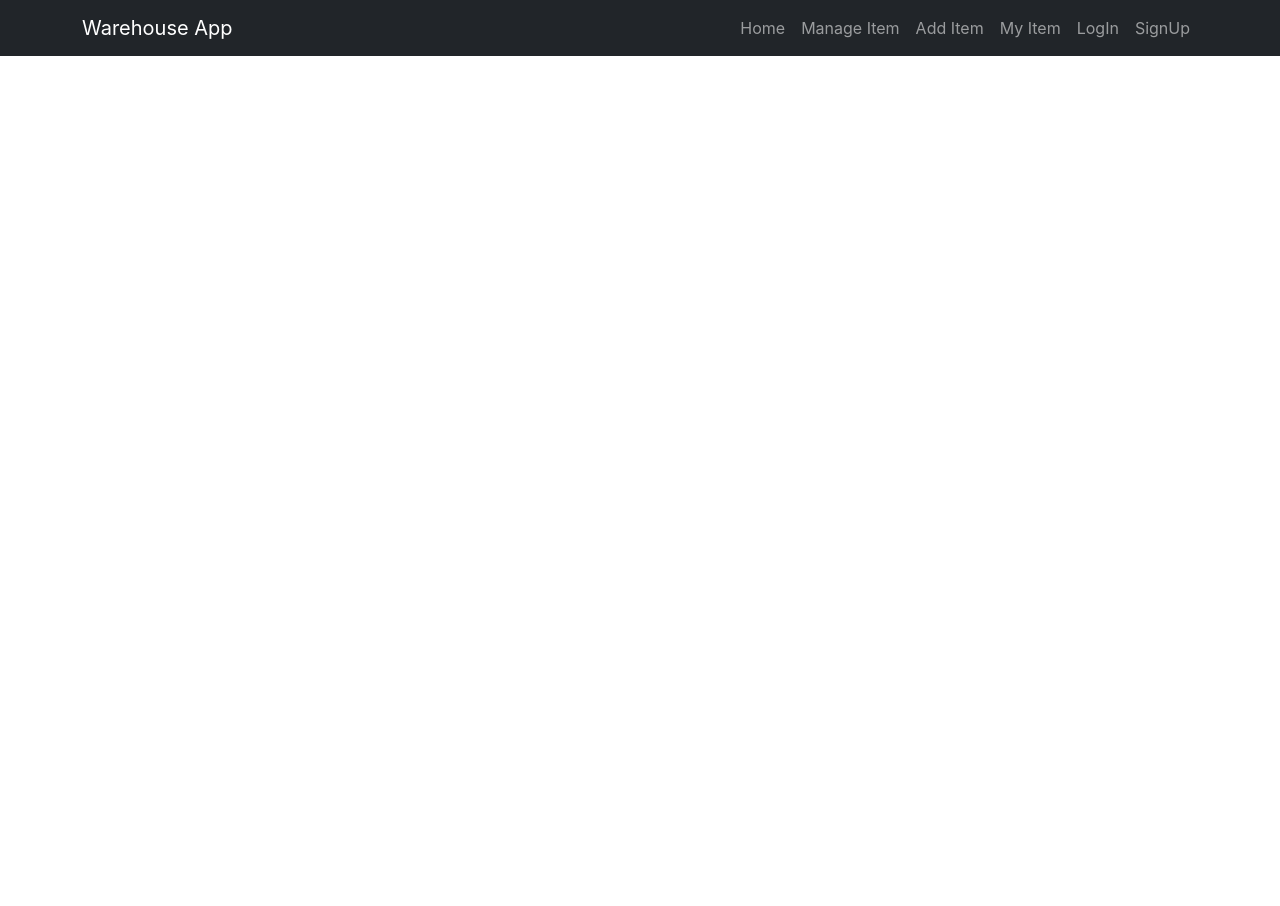
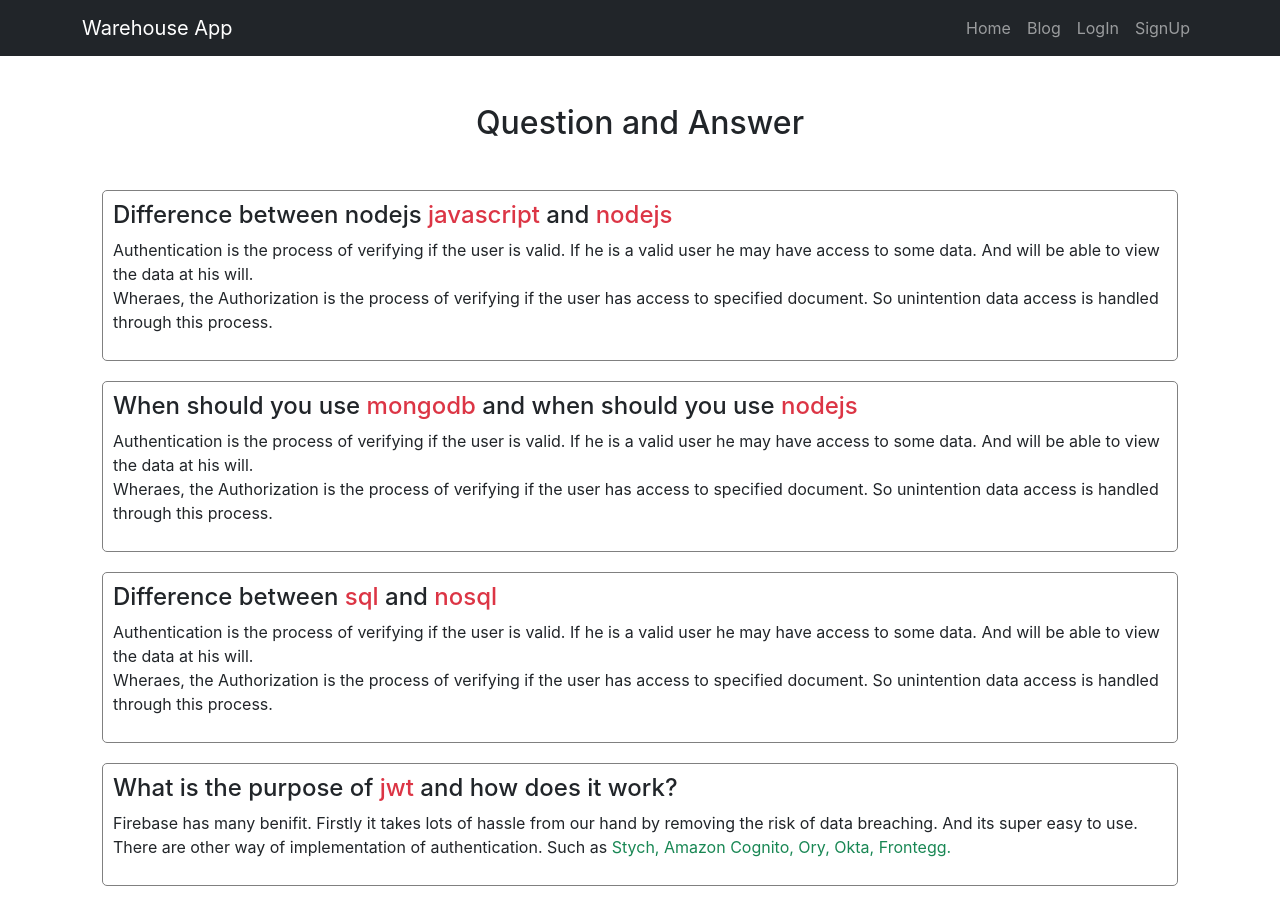
Before and after one commit to abrarfahim19/warehouse-client, a React (Create React App) app: page /blog in a window 1280 px wide. Before the commit the page ends 800 px from the top, so only its background shows below. Built offline with nearby package versions, Linux system fonts and the light colour scheme; no server answers.

Commit message:
my items

```diff
--- a/src/App.js
+++ b/src/App.js
@@ -8,6 +8,8 @@ import Register from './Components/Register/Register';
 import Login from './Components/Login/Login';
 import RequireAuth from './Components/RequireAuth/RequireAuth';
 import ProductDetails from './Components/ProductDetails/ProductDetails';
+import Blog from './Components/Blog/Blog';
+import MyItem from './Components/MyItem/MyItem';
 
 function App() {
   return (
@@ -16,11 +18,20 @@ function App() {
       <Routes>
         <Route path='/' element={<Home></Home>}></Route>
         <Route path='/home' element={<Home></Home>}></Route>
+        <Route path='/blog' element={<Blog></Blog>}></Route>
+
         <Route path='/manage' element={
         <RequireAuth>
           <Manage></Manage>
         </RequireAuth>}>
         </Route>
+
+        <Route path='/myitem' element={
+        <RequireAuth>
+          <MyItem></MyItem>
+        </RequireAuth>}>
+        </Route>
+
         <Route path='/inventory/:Id' element={
           <RequireAuth>
             <ProductDetails></ProductDetails>
--- /dev/null
+++ b/src/Components/Blog/Blog.css
@@ -0,0 +1,6 @@
+.blogText{
+    padding:10px;
+    margin: 20px;
+    border: 1px solid grey;
+    border-radius: 5px;
+}
--- /dev/null
+++ b/src/Components/Blog/Blog.js
@@ -0,0 +1,72 @@
+import React from 'react';
+import "./Blog.css";
+
+const Blog = () => {
+    return (
+        <div className="container mt-5">
+            <h2 className="text-center mb-5">Question and Answer</h2>
+                    <div className="blogText">
+                        <h4>
+                            Difference between nodejs
+                            <span className="text-danger"> javascript</span> and
+                            <span className="text-danger"> nodejs</span>
+                        </h4>
+                        <p>
+                            Authentication is the process of verifying if the user
+                            is valid. If he is a valid user he may have access to
+                            some data. And will be able to view the data at his
+                            will. <br /> Wheraes, the Authorization is the process
+                            of verifying if the user has access to specified
+                            document. So unintention data access is handled through
+                            this process.
+                        </p>
+                    </div>
+
+                    <div className="blogText">
+                        <h4>
+                            When should you use
+                            <span className="text-danger"> mongodb</span> and when should you use
+                            <span className="text-danger"> nodejs</span>
+                        </h4>
+                        <p>
+                            Authentication is the process of verifying if the user
+                            is valid. If he is a valid user he may have access to
+                            some data. And will be able to view the data at his
+                            will. <br /> Wheraes, the Authorization is the process
+                            of verifying if the user has access to specified
+                            document. So unintention data access is handled through
+                            this process.
+                        </p>
+                    </div>
+
+                    <div className="blogText">
+                        <h4>
+                            Difference between
+                            <span className="text-danger"> sql</span> and
+                            <span className="text-danger"> nosql</span>
+                        </h4>
+                        <p>
+                            Authentication is the process of verifying if the user
+                            is valid. If he is a valid user he may have access to
+                            some data. And will be able to view the data at his
+                            will. <br /> Wheraes, the Authorization is the process
+                            of verifying if the user has access to specified
+                            document. So unintention data access is handled through
+                            this process.
+                        </p>
+                    </div>
+
+                    <div className="blogText">
+                        <h4>What is the purpose of <span className="text-danger">jwt</span>  and how does it work?
+                        </h4>
+                        <p>
+                            Firebase has many benifit. Firstly it takes lots of hassle from our hand by removing the risk of data breaching. And its super easy to use.<br /> There are other way of implementation of authentication. Such as
+                            <span className="text-success"> Stych, Amazon Cognito, Ory, Okta, Frontegg.</span>
+                        </p>
+                    </div>
+
+            </div>
+    );
+};
+
+export default Blog;
--- a/src/Components/Header/Header.js
+++ b/src/Components/Header/Header.js
@@ -15,11 +15,13 @@ const Header = () => {
                 <Navbar.Collapse id="responsive-navbar-nav">
                     <Nav className="ms-auto">
                         <Nav.Link as={Link} to="home">Home</Nav.Link>
-                        <Nav.Link as={Link} to="manage">Manage Item</Nav.Link>
-                        <Nav.Link href="#add">Add Item</Nav.Link>
-                        <Nav.Link href="#myitem">My Item</Nav.Link>
+                        <Nav.Link as={Link} to="blog">Blog</Nav.Link>
                         {
-                            user?<Button onClick={()=> signOut(auth)}>LogOut</Button>:
+                            user?<>
+                            <Nav.Link as={Link} to="manage">Manage Item</Nav.Link>
+                            <Nav.Link as={Link} to="myitem">My Item</Nav.Link>
+                            <Button onClick={()=>signOut(auth)}>LogOut</Button>
+                            </>:
                             <>
                                 <Nav.Link as={Link} to="login">LogIn</Nav.Link>
                                 <Nav.Link as={Link} to="register">SignUp</Nav.Link>
--- a/src/Components/Home/Home.js
+++ b/src/Components/Home/Home.js
@@ -8,9 +8,9 @@ const Home = () => {
 
     return (
         <div>
+            <img className='w-100' src='banner.png' alt="" />
+            <div className="row d-flex mx-auto align-items-center">
             <CustomModal modalText={'Hello'}></CustomModal>
-            <h1>This is Home</h1>
-            <div className="row d-flex mx-auto align-items-center">
             {
                 products.map(product => <Product key={product._id} product={product}></Product>)
             }
--- /dev/null
+++ b/src/Components/MyItem/MyItem.js
@@ -0,0 +1,67 @@
+import React from 'react';
+import useMyProducts from '../../hooks/useMyProducts';
+import CustomModal from '../CustomModal/CustomModal';
+import MyTable from "../MyTable/MyTable";
+
+const MyItem = () => {
+    const [myProducts,setMyProducts] = useMyProducts();
+    const handleEdit = (id, result) => {
+        let url = `http://localhost:5000/inventory/${id}`;
+        fetch(url, {
+            method: "PUT",
+            headers: {
+                "content-type": "application/json",
+            },
+            body: JSON.stringify(result),
+        })
+            .then((res) => res.json())
+            .then((d) => {
+                console.log(d);
+                let objIndex = myProducts.findIndex(
+                    (obj) => obj._id === result._id
+                );
+                myProducts[objIndex] = result;
+
+                setMyProducts([...myProducts]);
+            });
+    };
+
+    //handle Delete
+    const handleDelete = (id) => {
+        console.log("Delete 00", id);
+        let url = `http://localhost:5000/inventory/${id}`;
+        fetch(url, {
+            method: "Delete",
+            headers: {
+                "content-type": "application/json",
+            },
+        })
+            .then((res) => res.json())
+            .then((data) => {
+                console.log(data);
+                const remaining = myProducts.filter(
+                    (product) => product._id !== id
+                );
+                setMyProducts(remaining);
+            });
+    };
+
+    return (
+        <>
+            {/* add the new product with modal */}
+            <CustomModal></CustomModal>
+            <div>
+                {myProducts.map((product) => (
+                    <MyTable
+                        handleEdit={handleEdit}
+                        handleDelete={handleDelete}
+                        key={product._id}
+                        product={product}
+                    ></MyTable>
+                ))}
+            </div>
+        </>
+    );
+};
+
+export default MyItem;
--- a/src/Components/MyTable/MyTable.js
+++ b/src/Components/MyTable/MyTable.js
@@ -4,7 +4,7 @@ import React from 'react';
 import EditModal from '../EditModal/EditModal'
 
 const MyTable = ({product,handleDelete,handleEdit}) => {
-  const {name,price,image,author,supply,_id} = product;
+  const {name,price,image,author,stock,_id} = product;
 
   return (
     <div>
@@ -15,7 +15,7 @@ const MyTable = ({product,handleDelete,handleEdit}) => {
             <h5 >{name}</h5>
           </div>
           <h6 className="card-title d-none d-sm-none d-md-block col-md-3">{author}</h6>
-          <h6 className="card-title col-sm-3 col-md-3">{supply}</h6>
+          <h6 className="card-title col-sm-3 col-md-3">{stock}</h6>
           <div className="buttons col-sm-3 col-md-3">
             <div className="d-flex justify-content-between">
             <EditModal handleEdit={handleEdit} item={product} ></EditModal>
--- /dev/null
+++ b/src/hooks/useMyProducts.js
@@ -0,0 +1,19 @@
+import { useEffect, useState } from "react";
+import { useAuthState } from "react-firebase-hooks/auth";
+import auth from "../firebase.init";
+
+const useMyProducts = () =>{
+    const [myProducts,setMyProducts] = useState([]);
+    const [user] = useAuthState(auth);
+    const url = `http://localhost:5000/userinventory/${user.email}`
+
+    useEffect(()=>{
+        fetch(url)
+        .then(res => res.json())
+        .then(data => setMyProducts(data))
+    }, []);
+
+    return [myProducts,setMyProducts];
+}
+
+export default useMyProducts;
```
Also changed, not shown: src/Components/CustomModal/CustomModal.js (+20 -7 lines), src/Components/ProductDetails/ProductDetails.js (+32 -4 lines), public/banner.png (added).
